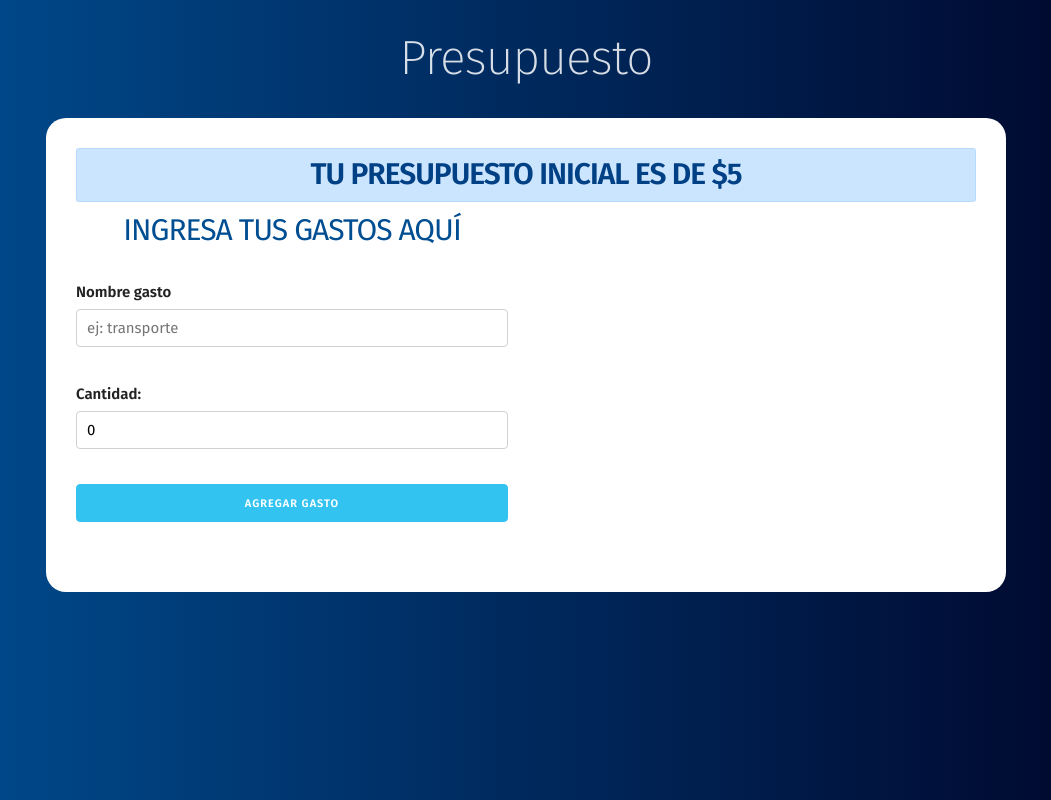
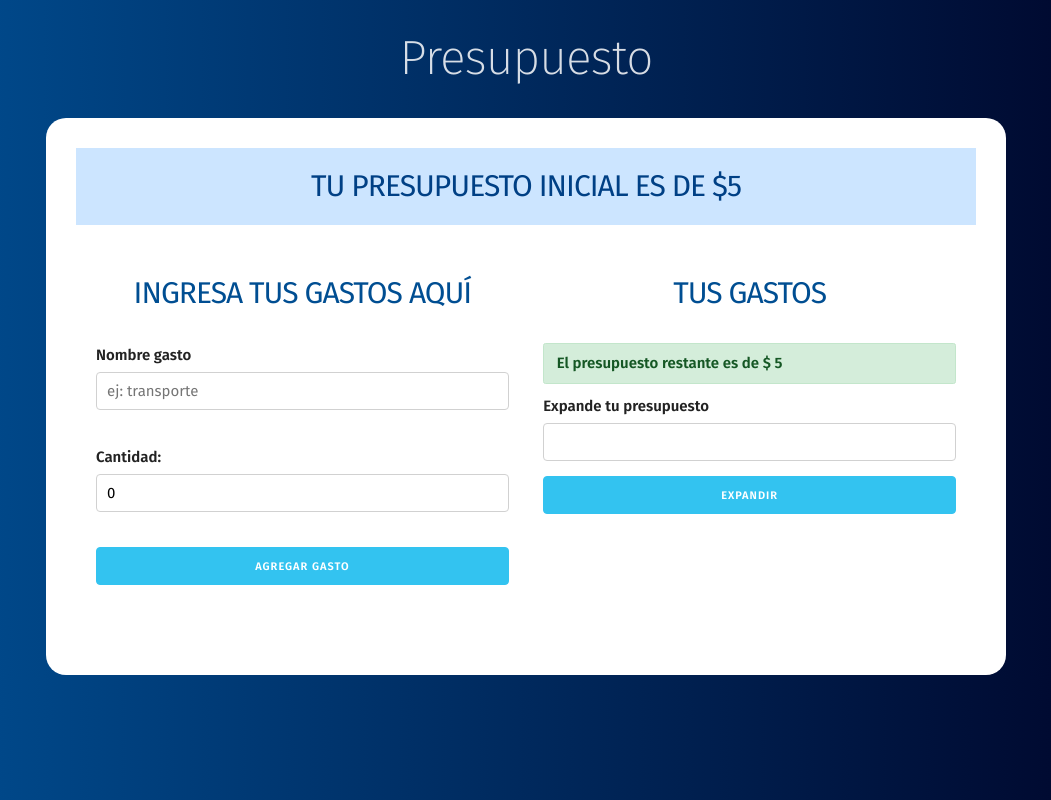
Before and after one commit to AgustinStringa/Presupuesto, a React (Create React App) app: page / in a window 1280 px wide. Both pictures are taken after typing "5" into the empty fields and a click on the button "INGRESAR". Shown: the whole page, without its empty margins (114-1165 px from the left). Built offline with nearby package versions, Linux system fonts and the light colour scheme.

Commit message:
finishing app

```diff
--- a/src/App.js
+++ b/src/App.js
@@ -1,10 +1,32 @@
-import React, { useState } from 'react';
+import React, { useState, useEffect } from 'react';
 import InputPresupuesto from './Components/InputPresupuesto';
 import FormularioGastos from './Components/FormularioGastos';
+import ListadoGastos from './Components/ListadoGastos';
+import ExpandirPresupuesto from './Components/ExpandirPresupuesto';
+import ControlRestante from './Components/ControlRestante';
 
 function App() {
   const [presupuesto, setPresupuesto] = useState(0);
   const [restante, setRestante] = useState(0);
+  const [gastos, setGastos] = useState([]);
+  //function to child component
+  const addSpending = (gasto) => {
+    setGastos([...gastos, gasto]);
+  }
+
+  useEffect(() => {
+    var gastosTotales = 0;
+    gastos.forEach((gasto) => {
+      gastosTotales += gasto.cantidad;
+    })
+    setRestante(presupuesto - gastosTotales);
+  }, [gastos, presupuesto])
+
+  const expandirPresupuesto = (evt) => {
+    evt.preventDefault();
+    setPresupuesto(presupuesto + Number(document.querySelector('.input-expandir').value));
+    document.querySelector('.input-expandir').value = 0;
+  }
   return (
     <>
       <div className="container">
@@ -14,13 +36,15 @@ function App() {
         <main className='contenido contenido-principal '>
           {presupuesto ? (
             <>
-              <h2 className='contenido alert alert-primary'>Tu presupuesto inicial es de ${presupuesto}</h2>
-              <div className='row'>
+              <h2 className='contenido alert-primary'>Tu presupuesto inicial es de ${presupuesto}</h2>
+              <div className='row contenido'>
                 <div className='one-half column'>
-                  <FormularioGastos />
+                  <FormularioGastos addSpending={addSpending} restante={restante} />
                 </div>
                 <div className='one-half column'>
-
+                  {gastos ? <ListadoGastos gastos={gastos} /> : null}
+                  <ControlRestante presupuesto={presupuesto} restante={restante} />
+                  <ExpandirPresupuesto expandirPresupuesto={expandirPresupuesto} />
                 </div>
               </div>
             </>)
--- /dev/null
+++ b/src/Components/ControlRestante.jsx
@@ -0,0 +1,20 @@
+import React from "react";
+import { determinarClase } from "../helpers/control-restante-helper";
+
+const ControlRestante = ({ restante, presupuesto }) => {
+  const claseAlerta = determinarClase(restante, presupuesto);
+  if (restante === 0) {
+    return (
+      <p className={claseAlerta}>
+        {" "}
+        Te quedaste sin presupuesto. Expande para continuar
+      </p>
+    );
+  } else {
+    return (
+      <p className={claseAlerta}> El presupuesto restante es de $ {restante}</p>
+    );
+  }
+};
+
+export default ControlRestante;
--- /dev/null
+++ b/src/Components/ExpandirPresupuesto.jsx
@@ -0,0 +1,20 @@
+import React from "react";
+
+const ExpandirPresupuesto = ({ expandirPresupuesto }) => {
+  return (
+    <div className="campo">
+      <form onSubmit={expandirPresupuesto}>
+        <label htmlFor="">Expande tu presupuesto</label>
+        <input type="number" className="u-full-width input-expandir" />
+
+        <input
+          type="submit"
+          value="expandir"
+          className="button-primary u-full-width"
+        />
+      </form>
+    </div>
+  );
+};
+
+export default ExpandirPresupuesto;
--- a/src/Components/FormularioGastos.jsx
+++ b/src/Components/FormularioGastos.jsx
@@ -2,7 +2,7 @@ import React, { useState } from "react";
 import Error from "./Error";
 import { generate } from "shortid";
 
-const FormularioGastos = () => {
+const FormularioGastos = ({ restante, addSpending }) => {
   const [nombre, setNombre] = useState("");
   const [cantidad, setCantidad] = useState(0);
   const [error, setError] = useState(false);
@@ -10,14 +10,18 @@ const FormularioGastos = () => {
   const agregarGasto = (evt) => {
     evt.preventDefault();
 
-    if (!nombre || cantidad <= 0 || isNaN(cantidad)) {
+    if (!nombre || cantidad <= 0 || isNaN(cantidad) || cantidad > restante) {
+      alert("puede que estes intentando gastar mas de lo que te queda");
       setError(true);
       return;
     }
     setError(false);
 
-    const nuevoGasto = { nombre, cantidad, id: generate() };
-    console.log(nuevoGasto);
+    const nuevoGasto = { nombre, cantidad, id: generate(), fecha: new Date() };
+    addSpending(nuevoGasto);
+    //limpiar formulario
+    setNombre("");
+    setCantidad(0);
   };
   return (
     <>
@@ -28,7 +32,8 @@ const FormularioGastos = () => {
             msg={"comprueba que todos los valores sean correctos. "}
             br={[
               "No puedes insertar nombres vacíos",
-              "La cantidad debe ser mayor o igual a 0",
+              "La cantidad debe ser mayor a 0",
+              "No puedes gastar más del presupuesto restante",
             ]}
           />
         ) : null}
@@ -41,6 +46,7 @@ const FormularioGastos = () => {
             className="u-full-width"
             placeholder="ej: transporte"
             value={nombre}
+            disabled={restante === 0 ? true : false}
             onChange={(e) => setNombre(e.target.value)}
           />
         </div>
@@ -54,12 +60,14 @@ const FormularioGastos = () => {
             className="u-full-width"
             placeholder="ej: 25"
             value={cantidad}
+            disabled={restante === 0 ? true : false}
             onChange={(e) => setCantidad(Number(e.target.value))}
           />
         </div>
 
         <input
           type="submit"
+          disabled={restante === 0 ? true : false}
           value="AGREGAR GASTO"
           className="button-primary u-full-width"
         />
--- /dev/null
+++ b/src/Components/ListadoGastos.jsx
@@ -0,0 +1,27 @@
+import React from "react";
+
+const ListadoGastos = ({ gastos }) => {
+  return (
+    <ul className="gastos-realizados">
+      <h2>Tus Gastos</h2>
+      {gastos.map((gasto) => (
+        <li className="gastos" key={gasto.id}>
+          <p>
+            {gasto.nombre}{" "}
+            <span className="fecha-gasto">
+              {gasto.fecha.getDate() +
+                "/" +
+                (gasto.fecha.getMonth() + 1) +
+                "/" +
+                gasto.fecha.getFullYear()}{" "}
+              {gasto.fecha.getHours() + ":" + gasto.fecha.getMinutes()}
+            </span>
+            <span className="gasto">${gasto.cantidad}</span>
+          </p>
+        </li>
+      ))}
+    </ul>
+  );
+};
+
+export default ListadoGastos;
--- /dev/null
+++ b/src/helpers/control-restante-helper.js
@@ -0,0 +1,23 @@
+export const determinarClase = (restante, presupuesto) => {
+    var claseAlerta = "";
+    //determinando clase del elemento que muestra el restante
+    /**
+     * mas del 75 --> success
+     * <75 y >50 --> warning
+     * <25 --> danger
+     */
+    if (restante > presupuesto * 0.5) {
+        if (restante > presupuesto * 0.75) {
+            claseAlerta = "alert alert-success";
+        } else {
+            claseAlerta = "alert alert-warning";
+        }
+    } else {
+        claseAlerta = "alert alert-danger";
+        if (restante === 0) {
+            claseAlerta = "alert alert-empty";
+        }
+    }
+
+    return claseAlerta;
+}
--- a/src/index.css
+++ b/src/index.css
@@ -91,6 +91,11 @@ h2 {
   background-color: #fff3cd;
   border-color: #ffeeba;
 }
+.alert-empty {
+  background-color: #e7e7e7;
+  color: #474747;
+  border-color: #dddddd;
+}
 .gastos-realizados {
   margin-bottom: 2rem;
 }
@@ -102,6 +107,9 @@ h2 {
 }
 .gastos-realizados li:last-of-type {
   margin-bottom: 0 !important;
+}
+.gastos-realizados li:first-of-type {
+  border-top: 1px solid #e1e1e1;
 }
 .gastos-realizados li p {
   display: flex;
@@ -124,3 +132,7 @@ label.input-presupuesto {
   font-size: 2rem;
   color: #004e92;
 }
+
+span.fecha-gasto {
+  font-weight: 800;
+}
```
